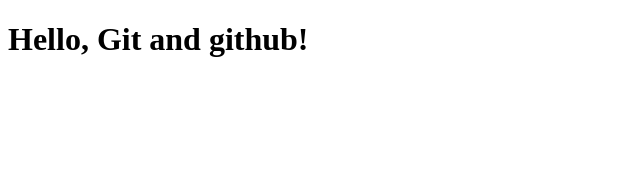
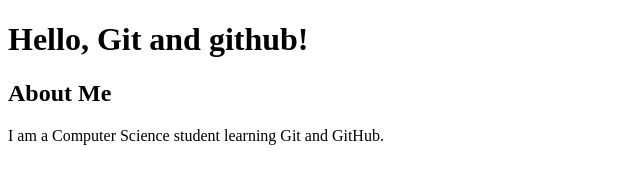
Before and after one commit to lizyk/GIT-PRACTICE, a plain HTML site: page index.html in a window 1280 px wide. Shown: the whole page, without its empty margins (0-640 px from the left). Drawn offline with Linux system fonts and the light colour scheme.

Commit message:
add about section

```diff
--- a/index.html
+++ b/index.html
@@ -1,3 +1,4 @@
+
 <!DOCTYPE html>
 <html>
 <head>
@@ -5,5 +6,7 @@
 </head>
 <body>
     <h1>Hello, Git and github!</h1>
+<h2>About Me</h2>
+<p>I am a Computer Science student learning Git and GitHub.</p>
 </body>
 </html>
```
